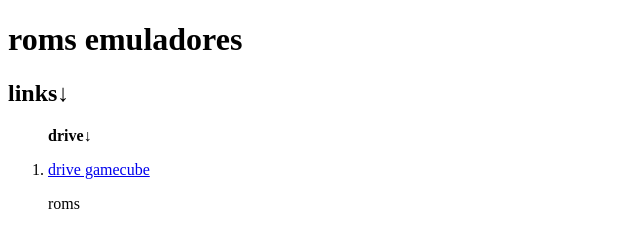
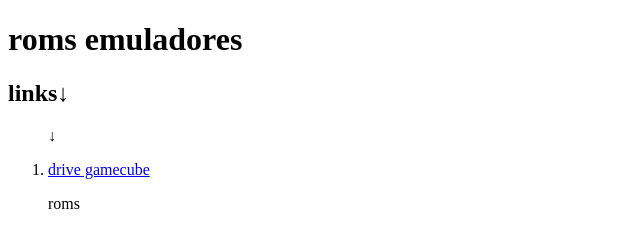
Before and after one commit to gato2090/roms-gratis, a plain HTML site: page index.html in a window 1280 px wide. Shown: the top 226 px of the page, 0-640 px from the left. Drawn offline with Linux system fonts and the light colour scheme.

Commit message:
Update index.html

```diff
--- a/index.html
+++ b/index.html
@@ -13,7 +13,7 @@
    <nav>
      <h2> links↓ </h2>
      <ol>
-        <p> <strong> drive↓ </strong> </p>
+        <p> <strong> ↓ </strong> </p>
        <li> <a href="https://drive.google.com/drive/folders/1sa14fWIzzZgADgVr5mOysmXY939HWrX2"target="-blank"> drive gamecube  </a>
        <p> roms  </p>
        <li> <a href="https://myrient.erista.me/files/No-Intro/Nintendo%20-%20Nintendo%203DS%20(Digital)%20(Deprecated)/"target="-blank"> drive 3DS  </a>
```
